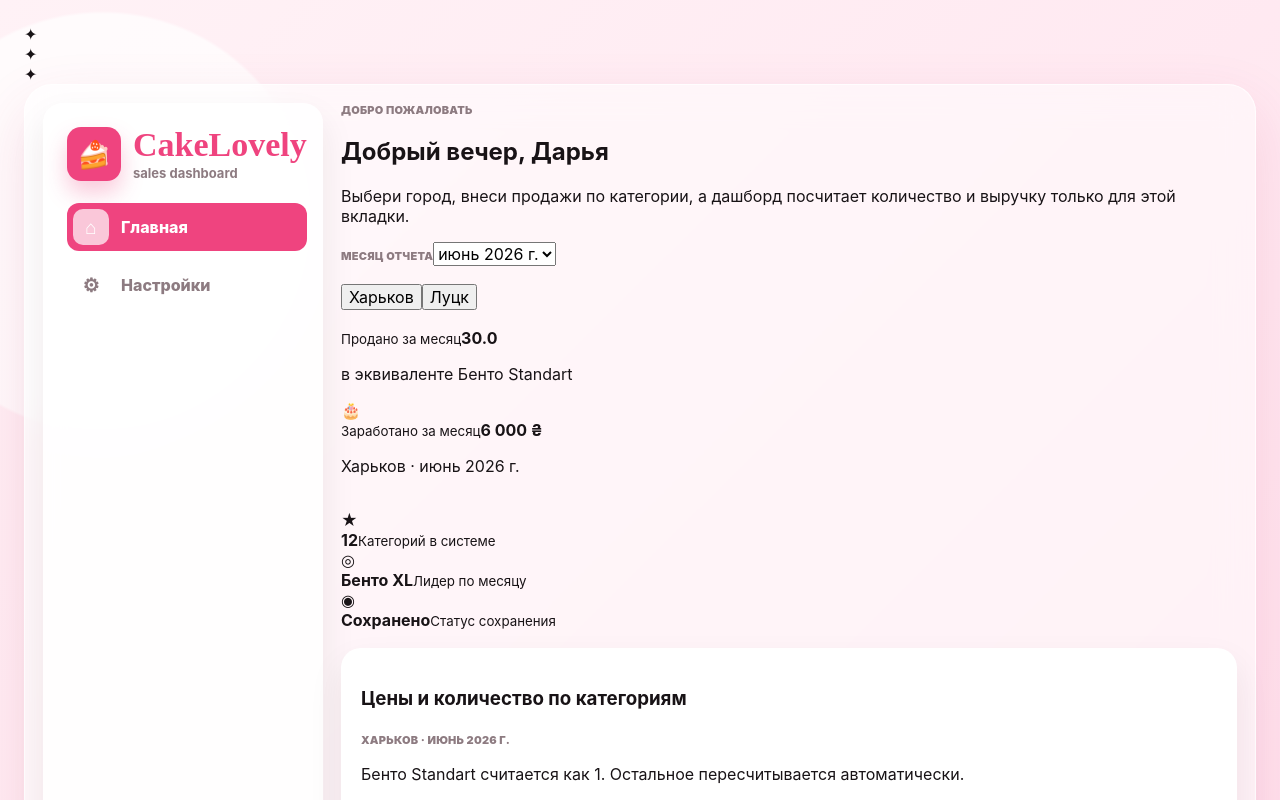
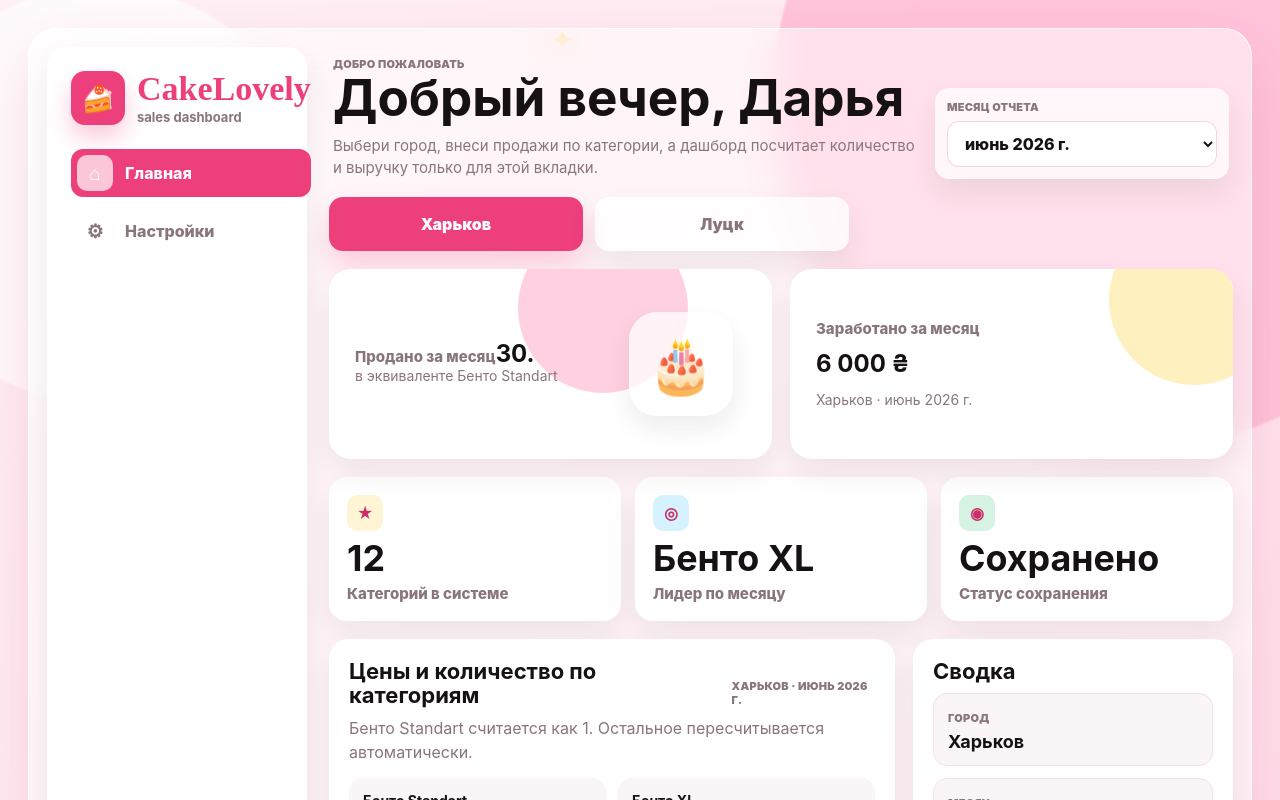
Before and after one commit to bogdanskripnikui-glitch/cakelovely, a Next.js app: page / in a window 1280 px wide. Shown: the top 800 px of the page. Built offline with nearby package versions, Linux system fonts and the light colour scheme.

Commit message:
Refine styles to match the prototype layout

```diff
--- a/app/globals.css
+++ b/app/globals.css
@@ -1,11 +1,18 @@
 :root {
-  --bg: #ffe7f0;
+  --bg: #ffe6ef;
+  --bg-soft: #fff6fa;
   --card: #ffffff;
-  --ink: #181316;
-  --muted: #8d7b81;
-  --hot: #ef447f;
-  --line: #f2d4df;
-  --shadow: 0 24px 60px rgba(206, 55, 112, 0.14);
+  --ink: #161113;
+  --muted: #89757c;
+  --line: #f4d1de;
+  --hot: #ee3f7d;
+  --hot-dark: #cc2e68;
+  --cream: #fff1c8;
+  --mint: #ccefdc;
+  --blue: #cdefff;
+  --lavender: #eadbff;
+  --shadow: 0 24px 60px rgba(206, 55, 112, .16);
+  --lift: 0 14px 30px rgba(34, 22, 27, .08);
 }
 
 * { box-sizing: border-box; }
@@ -13,49 +20,79 @@
 html, body { margin: 0; min-height: 100%; }
 html { overflow-x: hidden; }
 body {
+  color: var(--ink);
   font-family: Inter, ui-sans-serif, system-ui, -apple-system, BlinkMacSystemFont, "Segoe UI", sans-serif;
-  color: var(--ink);
   background:
-    radial-gradient(circle at 8% 12%, rgba(255,255,255,.72) 0 13rem, transparent 13.2rem),
-    linear-gradient(135deg, #fff2f6 0%, var(--bg) 50%, #ffd5e6 100%);
+    radial-gradient(circle at 8% 12%, rgba(255, 255, 255, .72) 0 13rem, transparent 13.2rem),
+    radial-gradient(circle at 88% 6%, rgba(255, 190, 215, .86) 0 22rem, transparent 22.2rem),
+    radial-gradient(circle at 10% 92%, rgba(255, 193, 216, .64) 0 18rem, transparent 18.2rem),
+    linear-gradient(135deg, #fff1f6 0%, var(--bg) 52%, #ffd2e3 100%);
 }
 
 button, input, select { font: inherit; }
 
+@keyframes floatIn {
+  from { opacity: 0; transform: translateY(18px) scale(.985); }
+  to { opacity: 1; transform: translateY(0) scale(1); }
+}
+
+@keyframes slideIn {
+  from { opacity: 0; transform: translateX(-18px); }
+  to { opacity: 1; transform: translateX(0); }
+}
+
+@keyframes softPulse {
+  0%, 100% { transform: translateY(0); }
+  50% { transform: translateY(-5px); }
+}
+
 .page {
+  width: min(1440px, 100%);
   min-height: 100vh;
-  padding: 24px;
+  margin: 0 auto;
+  padding: 28px;
+  position: relative;
 }
+
+.spark {
+  position: absolute;
+  z-index: 0;
+  color: #ffbf1d;
+  font-size: 28px;
+  filter: drop-shadow(0 8px 8px rgba(239, 67, 128, .16));
+  user-select: none;
+  animation: softPulse 4s ease-in-out infinite;
+}
+
+.spark.one { top: 28px; left: 43%; }
+.spark.two { right: 34px; bottom: 52px; color: #57b7e9; animation-delay: .8s; }
+.spark.three { left: 34px; bottom: 30%; color: #ef4380; animation-delay: 1.3s; }
 
 .dashboard {
   position: relative;
   z-index: 1;
-  min-height: calc(100vh - 48px);
+  min-height: calc(100vh - 56px);
   display: grid;
-  grid-template-columns: 280px minmax(0, 1fr);
-  gap: 18px;
+  grid-template-columns: 260px minmax(0, 1fr);
+  gap: 22px;
   padding: 18px;
+  border: 1px solid rgba(255, 255, 255, .82);
   border-radius: 28px;
-  background: rgba(255, 255, 255, .52);
-  border: 1px solid rgba(255, 255, 255, .72);
+  background: rgba(255, 255, 255, .48);
   box-shadow: var(--shadow);
   backdrop-filter: blur(18px);
+  animation: floatIn .55s ease both;
 }
 
 .sidebar {
   display: grid;
   grid-template-rows: auto 1fr auto;
-  gap: 22px;
+  gap: 24px;
   padding: 24px;
   border-radius: 20px;
-  background: rgba(255,255,255,.82);
-  box-shadow: 0 16px 34px rgba(34, 22, 27, .08);
-}
-
-.main {
-  display: grid;
-  gap: 18px;
-  align-content: start;
+  background: var(--card);
+  box-shadow: var(--lift);
+  animation: slideIn .55s ease both;
 }
 
 .brand {
@@ -83,6 +120,7 @@ button, input, select { font: inherit; }
   font-size: 34px;
   font-weight: 700;
   line-height: 1;
+  letter-spacing: 0;
 }
 
 .brand p {
@@ -110,8 +148,10 @@ button, input, select { font: inherit; }
   cursor: pointer;
   font-weight: 850;
   text-align: left;
+  transition: transform .18s ease, background .18s ease, color .18s ease;
 }
 
+.nav button:hover { transform: translateX(3px); background: #fff4f8; }
 .nav button.active { background: var(--hot); color: var(--card); }
 
 .nav span {
@@ -130,90 +170,315 @@ button, input, select { font: inherit; }
   gap: 10px;
   padding: 14px;
   border-radius: 14px;
-  background: #fff8fb;
-}
-
-.label {
-  color: var(--muted);
-  font-size: 11px;
-  font-weight: 900;
-  letter-spacing: .02em;
-  text-transform: uppercase;
+  background: var(--bg-soft);
 }
 
 .settings-summary strong,
-.meta-card strong,
-.stat strong {
+.priority-card strong,
+.metric strong {
   font-size: 24px;
   line-height: 1;
 }
 
-.hero {
-  display: grid;
-  grid-template-columns: minmax(0, 1.1fr) minmax(340px, .9fr);
-  gap: 18px;
-  align-items: start;
-  padding: 6px 2px 0;
+.settings-summary small {
+  color: var(--muted);
+  line-height: 1.35;
 }
 
-.hero h2 {
-  margin: 8px 0 10px;
-  font-size: clamp(34px, 4vw, 64px);
-  line-height: .98;
+.settings-summary button {
+  min-height: 40px;
+  border: 0;
+  border-radius: 10px;
+  background: var(--card);
+  color: var(--hot-dark);
+  font-weight: 900;
+  cursor: pointer;
 }
 
-.hero p {
-  margin: 0;
-  max-width: 700px;
-  color: var(--muted);
-  line-height: 1.55;
+.settings-summary button:hover { background: #fff4f8; }
+
+.main {
+  display: grid;
+  grid-template-rows: auto auto auto auto minmax(0, 1fr);
+  gap: 18px;
+  min-width: 0;
 }
 
-.hero-meta {
+.topbar {
+  position: relative;
+  z-index: 20;
+  display: flex;
+  justify-content: space-between;
+  align-items: end;
+  gap: 18px;
+  padding: 10px 4px 0;
+  animation: floatIn .6s ease both;
+  animation-delay: .05s;
+}
+
+.headline h2 {
+  margin: 0;
+  font-size: clamp(32px, 4vw, 58px);
+  line-height: 1.02;
+  letter-spacing: 0;
+}
+
+.headline p {
+  max-width: 640px;
+  margin: 12px 0 0;
+  color: var(--muted);
+  font-size: 15px;
+  line-height: 1.45;
+}
+
+.toolbar {
+  position: relative;
+  z-index: 30;
+  display: flex;
+  align-items: end;
+  gap: 12px;
+  padding: 12px;
+  border-radius: 14px;
+  background: rgba(255, 255, 255, .72);
+  box-shadow: var(--lift);
+  flex: 0 1 320px;
+  min-width: 0;
+}
+
+.toolbar label {
+  display: grid;
+  gap: 7px;
+  width: 100%;
+  min-width: 0;
+}
+
+.toolbar select,
+.field input,
+.field select {
+  width: 100%;
+  min-height: 46px;
+  padding: 0 13px;
+  border: 1px solid rgba(244, 209, 222, .9);
+  border-radius: 12px;
+  background: #fff;
+  color: var(--ink);
+  outline: none;
+  font-weight: 850;
+  box-shadow: inset 0 1px 0 rgba(255, 255, 255, .8);
+  transition: transform .18s ease, box-shadow .18s ease, border-color .18s ease;
+}
+
+.toolbar select:hover,
+.field input:hover,
+.field select:hover {
+  transform: translateY(-1px);
+  border-color: rgba(238, 63, 125, .28);
+  box-shadow: var(--lift);
+}
+
+.toolbar select:focus,
+.field input:focus,
+.field select:focus {
+  border-color: rgba(238, 63, 125, .55);
+  box-shadow: 0 0 0 4px rgba(238, 63, 125, .1);
+}
+
+.city-tabs {
+  display: grid;
+  grid-template-columns: repeat(2, minmax(160px, 1fr));
+  gap: 12px;
+  max-width: 520px;
+  animation: floatIn .52s ease both;
+  animation-delay: .06s;
+}
+
+.city-tab {
+  min-height: 54px;
+  border: 0;
+  border-radius: 14px;
+  background: rgba(255, 255, 255, .78);
+  color: var(--muted);
+  box-shadow: var(--lift);
+  font-weight: 950;
+  cursor: pointer;
+  transition: transform .18s ease, background .18s ease, color .18s ease;
+}
+
+.city-tab:hover { transform: translateY(-2px); }
+.city-tab.active {
+  background: var(--hot);
+  color: var(--card);
+  box-shadow: 0 14px 28px rgba(238, 63, 125, .24);
+}
+
+.priority-metrics {
+  position: relative;
+  z-index: 1;
+  display: grid;
+  grid-template-columns: minmax(0, 1fr) minmax(0, 1fr);
+  gap: 18px;
+  animation: floatIn .62s ease both;
+  animation-delay: .08s;
+}
+
+.priority-card {
+  position: relative;
+  min-height: 190px;
+  display: grid;
+  align-content: center;
+  gap: 14px;
+  padding: 26px;
+  border-radius: 22px;
+  background: var(--card);
+  box-shadow: var(--lift);
+  overflow: hidden;
+}
+
+.priority-card.sold {
+  grid-template-columns: minmax(0, 1fr) 130px;
+  align-items: center;
+  align-content: center;
+}
+
+.priority-card::after {
+  content: "";
+  position: absolute;
+  right: -46px;
+  top: -54px;
+  width: 170px;
+  height: 170px;
+  border-radius: 50%;
+  background: var(--bubble, #ffd0e1);
+}
+
+.priority-card.sold::after { right: 84px; top: -46px; }
+.priority-card.revenue::after { --bubble: #fff0bf; }
+
+.priority-card small,
+.metric small {
+  position: relative;
+  z-index: 1;
+  color: var(--muted);
+  font-size: 15px;
+  font-weight: 850;
+}
+
+.priority-card p {
+  margin: 0;
+  position: relative;
+  z-index: 1;
+  color: var(--muted);
+  font-size: 14px;
+  line-height: 1.4;
+}
+
+.cupcake-scene {
+  position: relative;
+  z-index: 1;
+  width: 104px;
+  height: 104px;
+  display: grid;
+  place-items: center;
+  justify-self: center;
+  border-radius: 28px;
+  background: rgba(255, 255, 255, .75);
+  box-shadow: 0 12px 26px rgba(34, 22, 27, .08);
+  font-size: 54px;
+}
+
+.metrics {
   display: grid;
   grid-template-columns: repeat(3, minmax(0, 1fr));
-  gap: 12px;
+  gap: 14px;
+  animation: floatIn .58s ease both;
+  animation-delay: .1s;
 }
 
-.meta-card {
-  padding: 16px;
+.metric {
+  --pink: #fff1c8;
   border-radius: 18px;
   background: #fff;
-  box-shadow: 0 12px 24px rgba(34, 22, 27, .06);
+  padding: 18px;
+  box-shadow: var(--lift);
 }
 
-.meta-card strong {
+.metric-icon {
+  width: 36px;
+  height: 36px;
+  display: grid;
+  place-items: center;
+  margin-bottom: 10px;
+  border-radius: 10px;
+  background: color-mix(in srgb, var(--pink) 80%, white);
+  color: var(--hot-dark);
+  font-weight: 900;
+}
+
+.metric strong {
   display: block;
-  margin-top: 8px;
+  margin-bottom: 6px;
   font-size: clamp(24px, 2.8vw, 38px);
+}
+
+.workgrid {
+  display: grid;
+  grid-template-columns: minmax(0, 1fr) 320px;
+  gap: 18px;
+  min-width: 0;
+  animation: floatIn .62s ease both;
+  animation-delay: .12s;
+}
+
+.right-column {
+  display: grid;
+  gap: 18px;
+  min-width: 0;
 }
 
 .panel {
   border-radius: 20px;
   background: var(--card);
-  box-shadow: 0 16px 34px rgba(34, 22, 27, .08);
+  box-shadow: var(--lift);
   padding: 20px;
 }
 
-.form-grid {
+.panel-title {
+  display: flex;
+  justify-content: space-between;
+  align-items: end;
+  gap: 14px;
+  margin-bottom: 10px;
+}
+
+.panel-title h3 {
+  margin: 0;
+  font-size: 22px;
+  line-height: 1.1;
+}
+
+.panel-note {
+  margin: 0 0 14px;
+  color: var(--muted);
+  line-height: 1.45;
+}
+
+.summary-stack {
   display: grid;
-  grid-template-columns: repeat(2, minmax(0, 1fr));
   gap: 12px;
 }
 
-.field {
-  display: grid;
-  gap: 6px;
+.summary-stack > div {
+  padding: 12px 14px;
+  border-radius: 14px;
+  background: #faf6f8;
+  border: 1px solid #f3e0e8;
 }
 
-.field input, .field select {
-  width: 100%;
-  min-height: 48px;
-  border: 1px solid #f1dce4;
-  border-radius: 12px;
-  padding: 0 14px;
-  background: #fff;
-  color: var(--ink);
+.summary-stack strong {
+  display: block;
+  margin-top: 6px;
+  font-size: 18px;
+  line-height: 1.15;
 }
 
 .entry-grid {
@@ -241,23 +506,24 @@ button, input, select { font: inherit; }
   align-items: end;
 }
 
-.hint {
-  color: var(--muted);
-  font-size: 12px;
+.field {
+  display: grid;
+  gap: 6px;
+  min-width: 0;
 }
 
-.section-head {
-  display: flex;
-  justify-content: space-between;
-  gap: 14px;
-  align-items: end;
-  margin-bottom: 14px;
+.label {
+  color: var(--muted);
+  font-size: 11px;
+  font-weight: 900;
+  letter-spacing: .02em;
+  text-transform: uppercase;
 }
 
-.section-head h3 {
-  margin: 6px 0 0;
-  font-size: 22px;
-  line-height: 1.1;
+.field input,
+.field select {
+  min-height: 48px;
+  padding: 0 14px;
 }
 
 .mini-metric {
@@ -277,33 +543,40 @@ button, input, select { font: inherit; }
   font-size: 18px;
 }
 
-.stats {
-  display: grid;
-  grid-template-columns: repeat(3, minmax(0, 1fr));
-  gap: 14px;
-}
+@media (max-width: 1200px) {
+  .dashboard,
+  .workgrid {
+    grid-template-columns: 1fr;
+  }
 
-.stat {
-  border-radius: 18px;
-  background: #fff;
-  padding: 18px;
-  box-shadow: 0 12px 24px rgba(34, 22, 27, .06);
-}
+  .sidebar {
+    grid-template-rows: auto;
+  }
 
-.stat small {
-  color: var(--muted);
-  display: block;
-  margin-bottom: 6px;
-  font-weight: 700;
+  .workgrid {
+    gap: 14px;
+  }
+
+  .right-column {
+    grid-template-columns: repeat(2, minmax(0, 1fr));
+  }
 }
 
 @media (max-width: 900px) {
-  .dashboard, .hero, .hero-meta, .stats, .entry-grid, .entry-row, .form-grid {
+  .page { padding: 14px; }
+  .dashboard { padding: 14px; }
+  .sidebar { padding: 18px; }
+  .topbar,
+  .priority-metrics,
+  .metrics,
+  .entry-grid,
+  .entry-row,
+  .city-tabs,
+  .right-column {
     grid-template-columns: 1fr;
     display: grid;
   }
-  .page { padding: 14px; }
-  .dashboard { padding: 14px; }
-  .sidebar { padding: 18px; }
-  .section-head { display: grid; }
+  .topbar { align-items: start; }
+  .city-tabs { max-width: none; }
+  .panel-title { display: grid; }
 }
```
